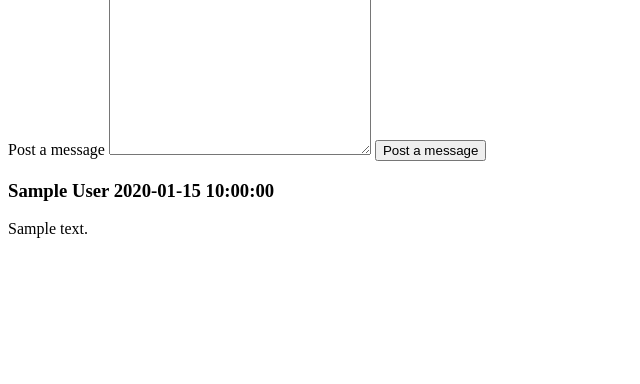
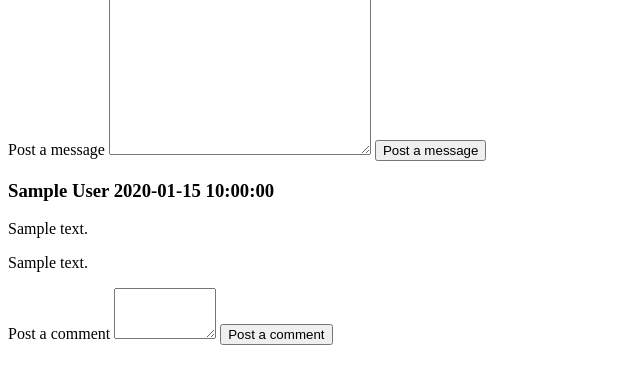
Before and after one commit to mooner70/Wall, a Flask app: template templates/wall.html in a window 1280 px wide. Shown: the part 136-520 px from the top of the page, without its empty margins (0-640 px from the left). Run offline with Flask 2, Linux system fonts and the light colour scheme; the template is opened without the code that fills it: most values are stand-ins (such as "Sample title", 1, 10 or a date in 2020).

Commit message:
Posting Comments working

```diff
--- a/server.py
+++ b/server.py
@@ -99,7 +99,7 @@ def valReg():
 @app.route('/wall')
 
 def wall():
-    query = "select users.first_name, users.last_name, messages.message, date_format(messages.created_at, '%b %d %Y') AS date FROM users JOIN messages ON users.id = messages.user_id ORDER BY messages.created_at DESC"
+    query = "select users.first_name, messages.id, users.last_name, messages.message, date_format(messages.created_at, '%b %d %Y') AS date FROM users JOIN messages ON users.id = messages.user_id ORDER BY messages.created_at DESC"
     container = mysql.query_db(query)
     return render_template('wall.html', container=container)
 
@@ -114,6 +114,20 @@ def post():
     mysql.query_db(query, data)
     return redirect('/wall')
 
+@app.route('/comment', methods=["POST"])
+
+def comment():
+    id = session["user"]["id"]
+    mID = request.form['hidden']
+    query = "INSERT INTO comments (comment, created_at, updated_at, user_id, message_id) VALUES (:comment, NOW(), NOW(), :id, :mID)"
+    data = {
+        "comment": request.form["comment"],
+        "id": id,
+        "mID": mID
+    }
+    mysql.query_db(query, data)
+    return redirect('/wall')
+
 
 
 
--- a/templates/wall.html
+++ b/templates/wall.html
@@ -17,12 +17,20 @@
         <form action="/wall" method="POST">
             <label for="message">Post a message</label>
             <textarea name="message" cols="30" rows="10"></textarea>
-            <input type="submit" value="Post a message">
+            <input type="submit" name="message" value="Post a message">
         </form>
         {% for item in container %}
         <h3>{{item["first_name"]}} {{item["last_name"]}} {{item["date"]}}</h3>
         <p>{{item["message"]}}</p>
+        <p>{{ item['comment'] }}</p>
+        <form action="/comment" method="post">
+            <label for="comment">Post a comment</label>
+            <textarea name="comment" cols="10" rows="3"></textarea>
+            <input type="hidden" name="hidden" value="{{ item['id'] }}">
+            <input type="submit" name="comment" value="Post a comment">
+        </form>
         {% endfor %}
+
 
         <!-- <h3>{{container["users.first_name"]}}</h3> -->
     </div>
```
Also changed, not shown: 1 other file.
